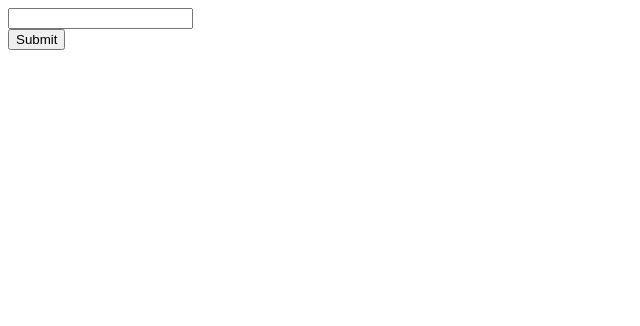
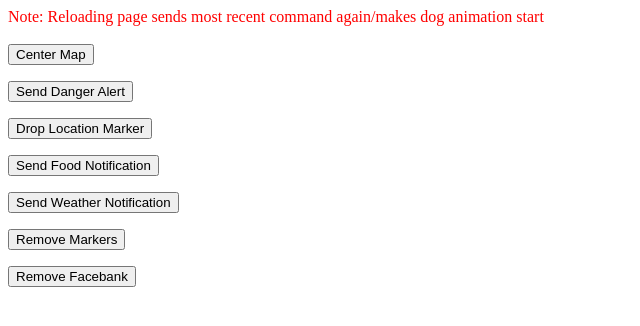
Before and after one commit to drewtu2/mitConnectedCare, a Flask app: page /dashboard/ in a window 1280 px wide. Shown: the top 326 px of the page, without its empty margins (0-640 px from the left). Run offline with Flask 2, Linux system fonts and the light colour scheme.

Commit message:
Add dashboard buttons

```diff
--- a/templates/dashboard.html
+++ b/templates/dashboard.html
@@ -1,7 +1,42 @@
 <html>
   <title>Dashboard</title>
+
+<font color="red">Note: Reloading page sends most recent command again/makes dog animation start</font><br><br>
+
   <form action="/dashboard" method="GET">
-    <input type="text" name="command"><br>
-    <input type="submit">
+    <input type="hidden" name="command" value="center">
+    <input type="submit" value="Center Map">
   </form>
+
+  <form action="/dashboard" method="GET">
+    <input type="hidden" name="command" value="danger">
+    <input type="submit" value="Send Danger Alert">
+  </form>
+
+  <form action="/dashboard" method="GET">
+    <input type="hidden" name="command" value="dropLocation">
+    <input type="submit" value="Drop Location Marker">
+  </form>
+
+  <form action="/dashboard" method="GET">
+    <input type="hidden" name="command" value="food">
+    <input type="submit" value="Send Food Notification">
+  </form>
+
+  <form action="/dashboard" method="GET">
+    <input type="hidden" name="command" value="weather">
+    <input type="submit" value="Send Weather Notification">
+  </form>
+
+  <form action="/dashboard" method="GET">
+    <input type="hidden" name="command" value="removeMarkers">
+    <input type="submit" value="Remove Markers">
+  </form>
+
+  <form action="/dashboard" method="GET">
+    <input type="hidden" name="command" value="removeFacebank">
+    <input type="submit" value="Remove Facebank">
+  </form>
+
+
 </html>
```
